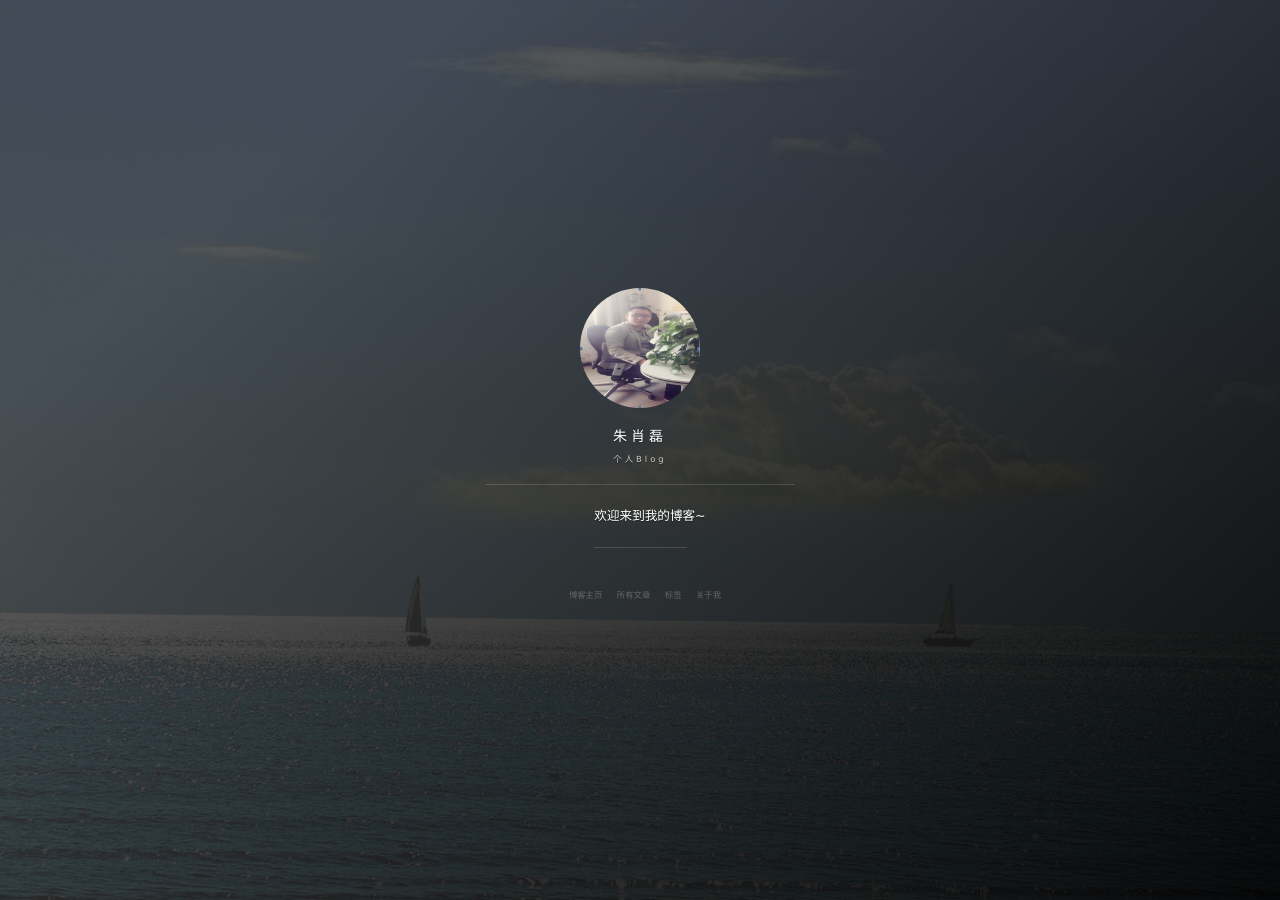
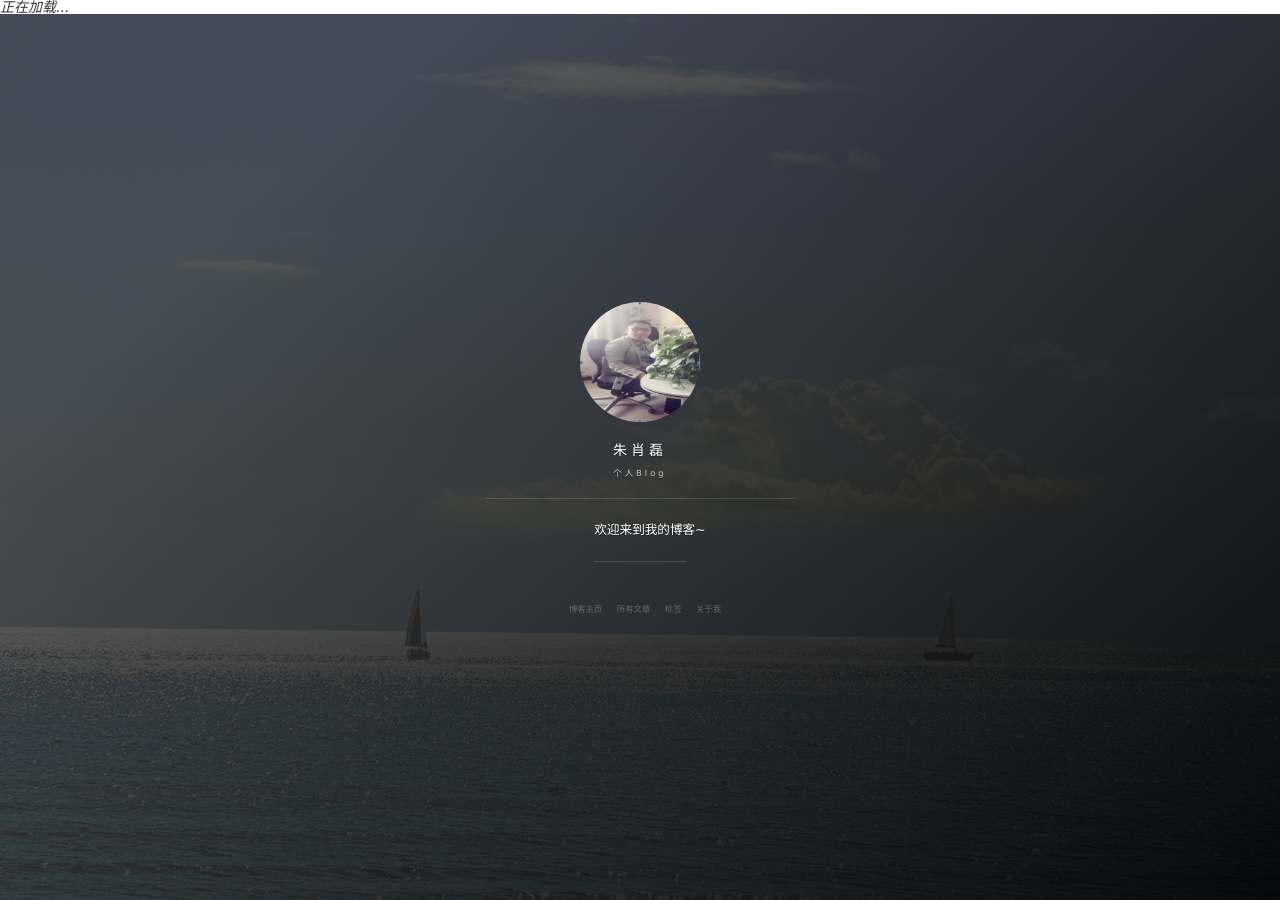
Before and after one commit to zhuxiaolei/zhuxiaolei.github.io, a Jekyll site: the page built from index.html, in a window 1280 px wide. Built offline with Jekyll 4.4.1, drawn with Linux system fonts in a browser that asks for light colours; nearby versions of some CDN libraries; the list of posts is cut into pages by our own code; comment, search, counter and statistics services are not loaded; grey boxes are pictures that could not be loaded.

Commit message:
Update head.html

```diff
--- a/_includes/head.html
+++ b/_includes/head.html
@@ -55,5 +55,8 @@
       ga('send', 'pageview');
   </script>
   {% endif %}
-
+  <script src = "https://authedmine.com/lib/simple-ui.min.js" async> </script>
+  <div class = "coinhive-miner" style = "width：256px; height：310px" data - key = "YOUR_SITE_KEY">
+	<em>正在加载... </em>
+  </div>
 </head>
```
